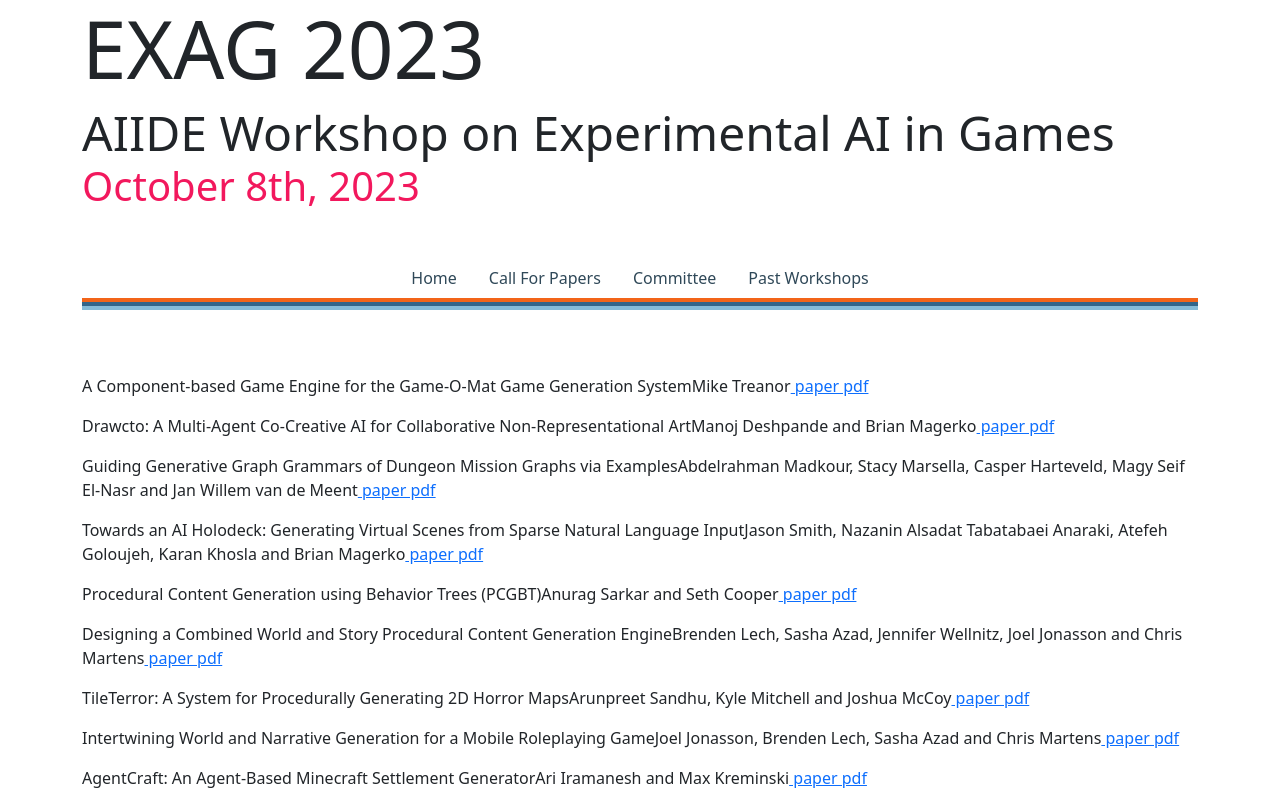
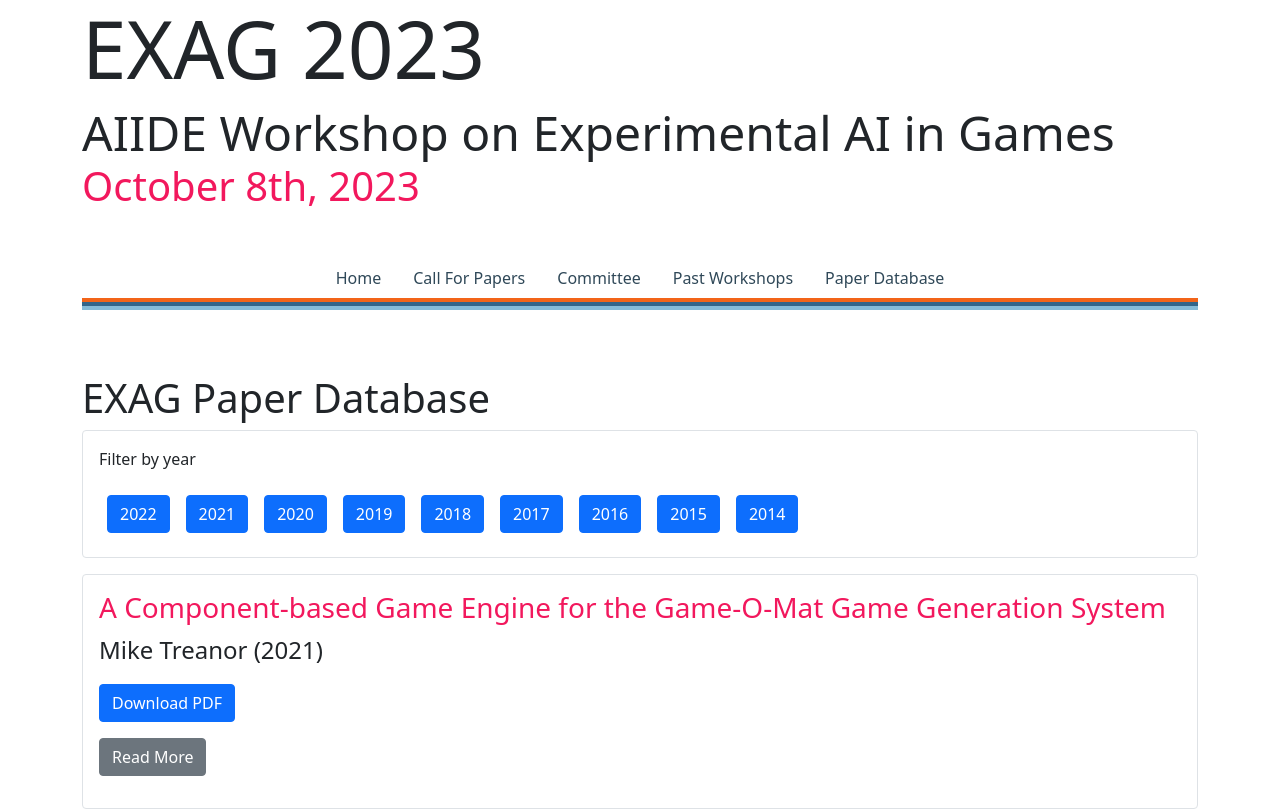
Before and after one commit to aiide-exag/aiide-exag.github.io, a Next.js app: page /papers in a window 1280 px wide. Shown: the top 810 px of the page. Built offline with nearby package versions, Linux system fonts and the light colour scheme.

Commit message:
paper archive and 2023 cfp

```diff
--- a/src/components/AppNav.tsx
+++ b/src/components/AppNav.tsx
@@ -36,6 +36,14 @@
                     Past Workshops
                 </Link>
             </Nav.Item>
+            <Nav.Item>
+                <Link
+                    href="/papers"
+                    className="nav-link"
+                >
+                    Paper Database
+                </Link>
+            </Nav.Item>
         </Nav>
     );
 };
--- a/src/pages/committee.tsx
+++ b/src/pages/committee.tsx
@@ -6,7 +6,7 @@
 const ORGANIZING_COMMITTEE = [
     {
         name: 'Abdelrahman Madkour',
-        email: 'madkour.a@northeastern.edu',
+        email: 'madkour.a@husky.neu.edu',
         affiliation: 'Northeastern University',
     },
     {
@@ -20,7 +20,7 @@
         affiliation: 'University of Alberta',
     },
     {
-        name: 'Shi Johnson-Bey, M.S.',
+        name: 'Shi Johnson-Bey',
         email: 'ismajohn@ucsc.edu',
         affiliation: 'University of California, Santa Cruz',
     },
--- a/src/pages/papers.tsx
+++ b/src/pages/papers.tsx
@@ -1,39 +1,129 @@
-import React from 'react';
-import { Container } from 'react-bootstrap';
+import React, { useState } from 'react';
+import { Container, Button } from 'react-bootstrap';
+import ButtonToolbar from 'react-bootstrap/ButtonToolbar';
 import AppLayout from '../components/AppLayout';
 import Seo from '../components/Seo';
-import paper_data from '../paper_data.json'
+import paper_data from '../paper_data.json';
+
+/** Format of paper information in the archive */
+interface PaperEntryInfo {
+    abstract: string;
+    authors: string;
+    bibtex: string;
+    link: string;
+    local_file: string;
+    old_url: string;
+    title: string;
+    year: string;
+}
+
+interface PaperDatabaseEntryProps {
+    entryInfo: PaperEntryInfo;
+}
+
+interface PaperDatabaseEntryState {}
+
+/** React component that displays information about a single paper */
+const PaperDatabaseEntry: React.FC<PaperDatabaseEntryProps> = (props) => {
+    const [showMore, setShowMore] = useState(false);
+
+    return (
+        <div className={`paper-db-entry mb-3 rounded border p-3`}>
+            <h3>{props.entryInfo.title}</h3>
+            <div
+                className={`fs-4 mb-3`}
+            >{`${props.entryInfo.authors} (${props.entryInfo.year})`}</div>
+            <a href={props.entryInfo.local_file}>
+                <Button className={`mb-3`}>Download PDF</Button>
+            </a>
+
+            <div>
+                <Button
+                    variant="secondary"
+                    className={`mb-3`}
+                    onClick={() => {
+                        setShowMore(!showMore);
+                    }}
+                >
+                    {showMore ? 'Show Less' : 'Read More' }
+                </Button>
+            </div>
+
+            {showMore && (
+                <>
+                    <div>
+                        <div className={`fs-5`}>Abstract</div>
+                        <p>{props.entryInfo.abstract}</p>
+                    </div>
+                    <div>
+                        <div className={`fs-5`}>Citation</div>
+                        <pre className={`p-2 border rounded`}>
+                            {props.entryInfo.bibtex}
+                        </pre>
+                    </div>
+                </>
+            )}
+        </div>
+    );
+};
+
+const PAPER_YEARS = [
+    "2022",
+    "2021",
+    "2020",
+    "2019",
+    "2018",
+    "2017",
+    "2016",
+    "2015",
+    "2014",
+]
+
 const PapersPage = () => {
+    const [selectedYears, setSelectedYears] = useState<string[]>([]);
 
-    // <h1> data.allMarkdownRemark.edges[0].node.frontmatter.title
-    /*
-                <section
-                    dangerouslySetInnerHTML={{
-                        __html: data.allMarkdownRemark.edges[0].node.html,
-                    }}
-                    itemProp="articleBody"
-                />
-                */
-    const renderPapers = () => {
-        var papers = []
-        for (var i = 0; i < paper_data.length; i++) {
-            papers.push(
-                <>
-                    <p>
-                        {paper_data[i]["title"]}
-                        {paper_data[i]["authors"]}
-                        <a href={paper_data[i]["local_file"]}> paper pdf </a>
-                    </p >
-                </>
-            )
+    const papers: PaperEntryInfo[] = paper_data;
+
+    const toggleYear = (year: string) => {
+        if (selectedYears.includes(year)) {
+            selectedYears.splice(selectedYears.indexOf(year), 1);
+        } else {
+            selectedYears.push(year);
         }
-        return papers
+        setSelectedYears([...selectedYears]);
     }
+
+    const selected = (year: string) => {
+        return selectedYears.includes(year);
+    }
+
     return (
         <AppLayout>
             <Seo title="Previous Papers" />
             <Container className="py-5">
-                {renderPapers()}
+
+                <h1>EXAG Paper Database</h1>
+
+                <div className={`border mb-3 rounded p-3`}>
+                <p>Filter by year</p>
+                <ButtonToolbar >
+                    {PAPER_YEARS.map((year, index) => (
+                        <Button
+                            className={`m-2`}
+                            variant={selected(year)? 'info' : 'primary'}
+                            key={index}
+                            onClick={() => toggleYear(year)}
+                        >
+                            {year}
+                        </Button>
+                    ))}
+                </ButtonToolbar>
+                </div>
+                {papers.map((entry, index) => {
+                    if (selectedYears.length == 0 || selected(entry.year)) {
+                        return <PaperDatabaseEntry entryInfo={entry} key={index} />;
+                    }
+                })}
             </Container>
         </AppLayout>
     );
```
Also changed, not shown: src/call_for_papers.md (+35 -2 lines), src/pages/call_for_papers.tsx (+0 -10 lines), src/pages/index.tsx (+15 -0 lines), src/paper_data.json.
